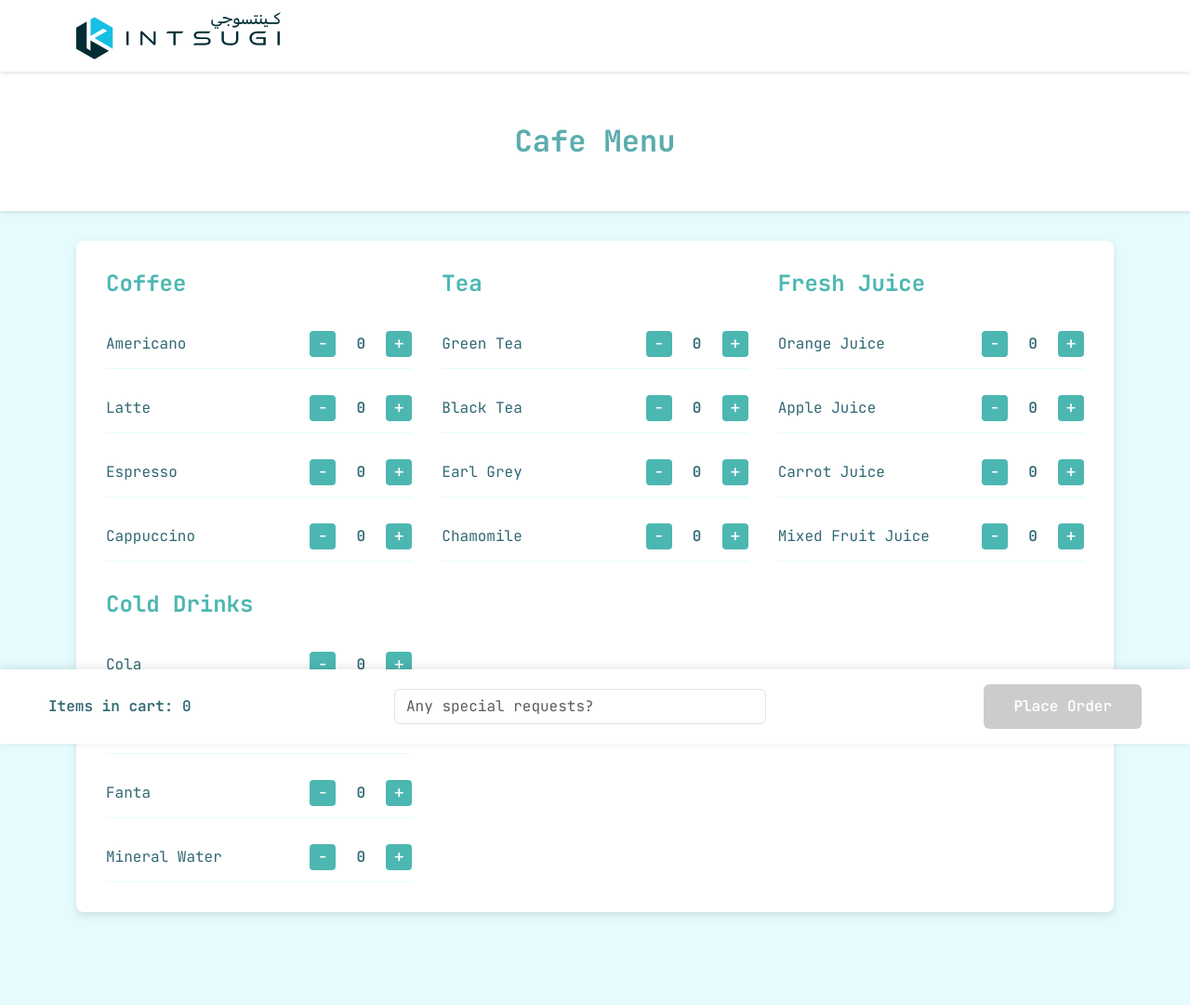
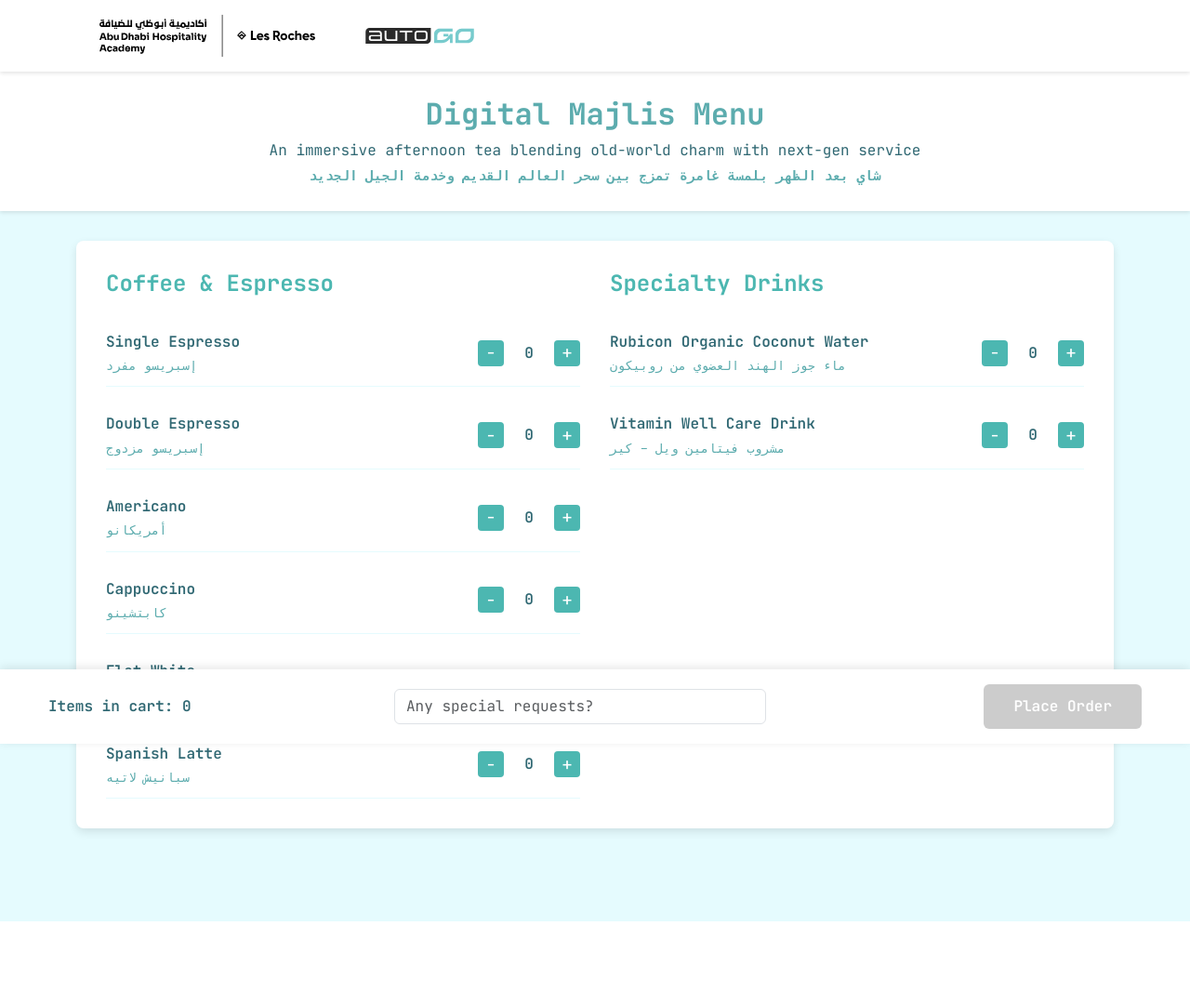
Before and after one commit to lilistrocel/robinfinal, a Flask app: page /requestor in a window 1280 px wide. Shown: the whole page at 93% size. After the commit the page ends 991 px from the top, so only its background shows below. Run offline with Flask 2, Linux system fonts and the light colour scheme.

Commit message:
for la rouche

```diff
--- a/app.py
+++ b/app.py
@@ -8,29 +8,17 @@ init_db()
 
 # Menu items
 menu_items = {
-    'Coffee': {
-        'americano': {'id': 'americano', 'name': 'Americano'},
-        'latte': {'id': 'latte', 'name': 'Latte'},
-        'espresso': {'id': 'espresso', 'name': 'Espresso'},
-        'cappuccino': {'id': 'cappuccino', 'name': 'Cappuccino'}
+    'Coffee & Espresso': {
+        'single_espresso': {'id': 'single_espresso', 'name': 'Single Espresso', 'arabic': 'إسبريسو مفرد'},
+        'double_espresso': {'id': 'double_espresso', 'name': 'Double Espresso', 'arabic': 'إسبريسو مزدوج'},
+        'americano': {'id': 'americano', 'name': 'Americano', 'arabic': 'أمريكانو'},
+        'cappuccino': {'id': 'cappuccino', 'name': 'Cappuccino', 'arabic': 'كابتشينو'},
+        'flat_white': {'id': 'flat_white', 'name': 'Flat White', 'arabic': 'فلات وايت'},
+        'spanish_latte': {'id': 'spanish_latte', 'name': 'Spanish Latte', 'arabic': 'سبانيش لاتيه'}
     },
-    'Tea': {
-        'green': {'id': 'green', 'name': 'Green Tea'},
-        'black': {'id': 'black', 'name': 'Black Tea'},
-        'earl_grey': {'id': 'earl_grey', 'name': 'Earl Grey'},
-        'chamomile': {'id': 'chamomile', 'name': 'Chamomile'}
-    },
-    'Fresh Juice': {
-        'orange': {'id': 'orange', 'name': 'Orange Juice'},
-        'apple': {'id': 'apple', 'name': 'Apple Juice'},
-        'carrot': {'id': 'carrot', 'name': 'Carrot Juice'},
-        'mixed': {'id': 'mixed', 'name': 'Mixed Fruit Juice'}
-    },
-    'Cold Drinks': {
-        'cola': {'id': 'cola', 'name': 'Cola'},
-        'sprite': {'id': 'sprite', 'name': 'Sprite'},
-        'fanta': {'id': 'fanta', 'name': 'Fanta'},
-        'water': {'id': 'water', 'name': 'Mineral Water'}
+    'Specialty Drinks': {
+        'rubicon_coconut_water': {'id': 'rubicon_coconut_water', 'name': 'Rubicon Organic Coconut Water', 'arabic': 'ماء جوز الهند العضوي من روبيكون'},
+        'vitamin_well_care': {'id': 'vitamin_well_care', 'name': 'Vitamin Well Care Drink', 'arabic': 'مشروب فيتامين ويل – كير'}
     }
 }
 
@@ -85,7 +73,15 @@ def get_item_name(item_id):
             return category[item_id]['name']
     return item_id
 
-app.jinja_env.globals.update(get_item_name=get_item_name)
+def get_item_display_name(item_id):
+    """Helper function to get bilingual display name for items"""
+    for category in menu_items.values():
+        if item_id in category:
+            item = category[item_id]
+            return f"{item['name']} ({item['arabic']})"
+    return item_id
+
+app.jinja_env.globals.update(get_item_name=get_item_name, get_item_display_name=get_item_display_name)
 
 if __name__ == '__main__':
     app.run(debug=True)
--- a/templates/index.html
+++ b/templates/index.html
@@ -3,7 +3,7 @@
 <head>
     <meta charset="UTF-8">
     <meta name="viewport" content="width=device-width, initial-scale=1.0">
-    <title>Cafe Order System</title>
+    <title>Digital Majlis Menu</title>
     <!-- Google Font: JetBrains Mono -->
     <link rel="preconnect" href="https://fonts.gstatic.com">
     <link href="https://fonts.googleapis.com/css2?family=JetBrains+Mono:wght@300;400;600;700&display=swap" rel="stylesheet">
@@ -18,6 +18,11 @@
         .navbar {
             background-color: #ffffff;
             box-shadow: 0 2px 4px rgba(0,0,0,0.1);
+        }
+        .navbar-brand {
+            display: flex;
+            align-items: center;
+            gap: 10px;
         }
         .navbar-brand img {
             height: 51px;
@@ -166,14 +171,19 @@
     <nav class="navbar navbar-expand-lg">
         <div class="container">
             <a class="navbar-brand" href="#">
-                <img src="{{ url_for('static', filename='images/logo.svg') }}" alt="Cafe Logo">
+                <img src="{{ url_for('static', filename='images/Llogo.svg') }}" alt="L Logo">
+                <img src="{{ url_for('static', filename='images/Klogo.svg') }}" alt="K Logo">
             </a>
         </div>
     </nav>
 
     <!-- Hero Section -->
     <div class="hero-section">
-        <h1>Cafe Menu</h1>
+        <div class="text-center">
+            <h1>Digital Majlis Menu</h1>
+            <p class="mb-1" style="font-size: 1rem; color: #306873; margin-top: 0.5rem;">An immersive afternoon tea blending old-world charm with next-gen service</p>
+            <p class="mb-0" style="font-size: 0.9rem; color: #5cacae; font-weight: 600;">شاي بعد الظهر بلمسة غامرة تمزج بين سحر العالم القديم وخدمة الجيل الجديد</p>
+        </div>
     </div>
 
     <div class="container">
@@ -186,7 +196,10 @@
                         <div class="menu-items">
                             {% for item_id, item in items.items() %}
                             <div class="menu-item">
-                                <span>{{ item.name }}</span>
+                                <div style="display: flex; flex-direction: column; gap: 0.2rem;">
+                                    <span style="font-weight: 600;">{{ item.name }}</span>
+                                    <span style="font-size: 0.85rem; color: #5cacae; font-weight: 500;">{{ item.arabic }}</span>
+                                </div>
                                 <div class="quantity-control">
                                     <button onclick="updateQuantity('{{ item.id }}', -1)" class="quantity-btn">-</button>
                                     <span id="quantity-{{ item.id }}" class="quantity-display">0</span>
```
Also changed, not shown: menu.txt (added, +29 -0 lines), templates/supplier.html (+14 -5 lines), static/images/Klogo.svg (added), static/images/Llogo.svg (added), static/images/logo.svg (deleted), 4 other files.
